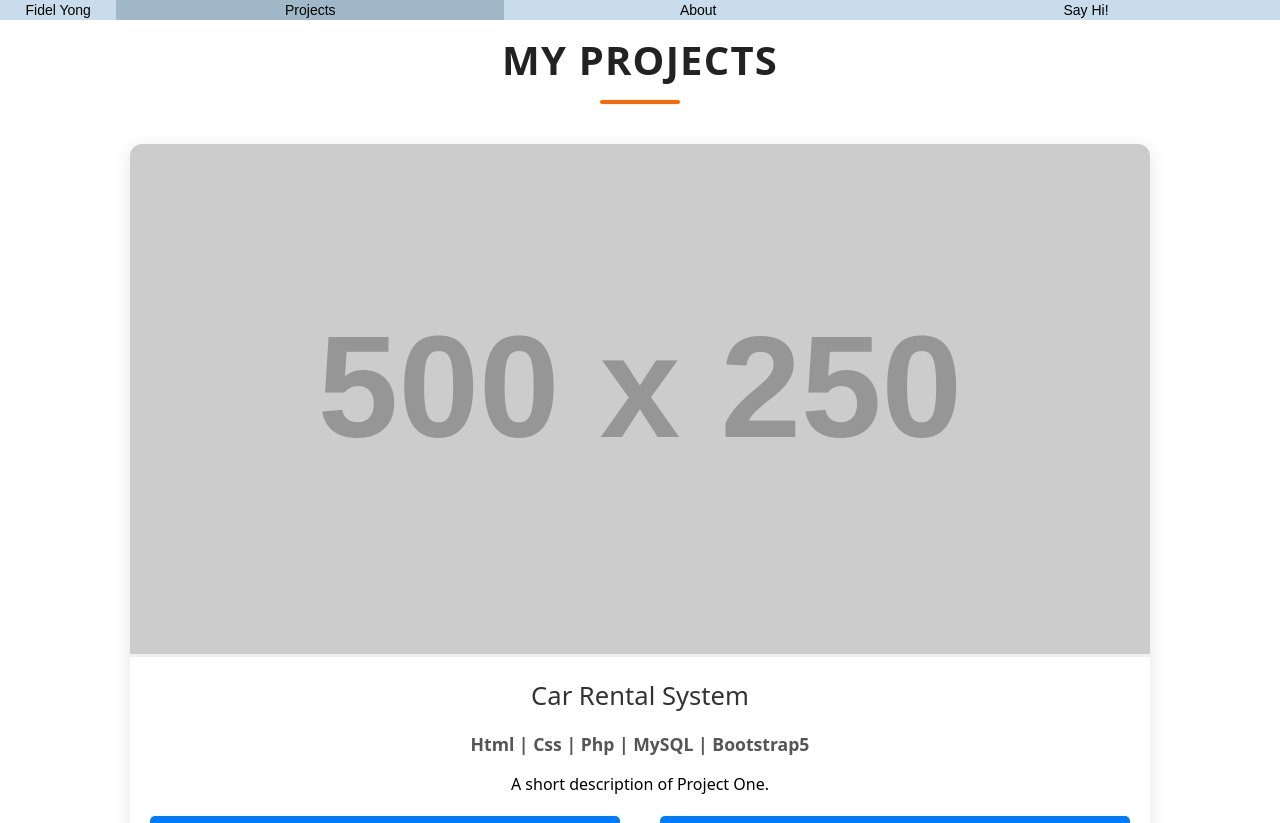
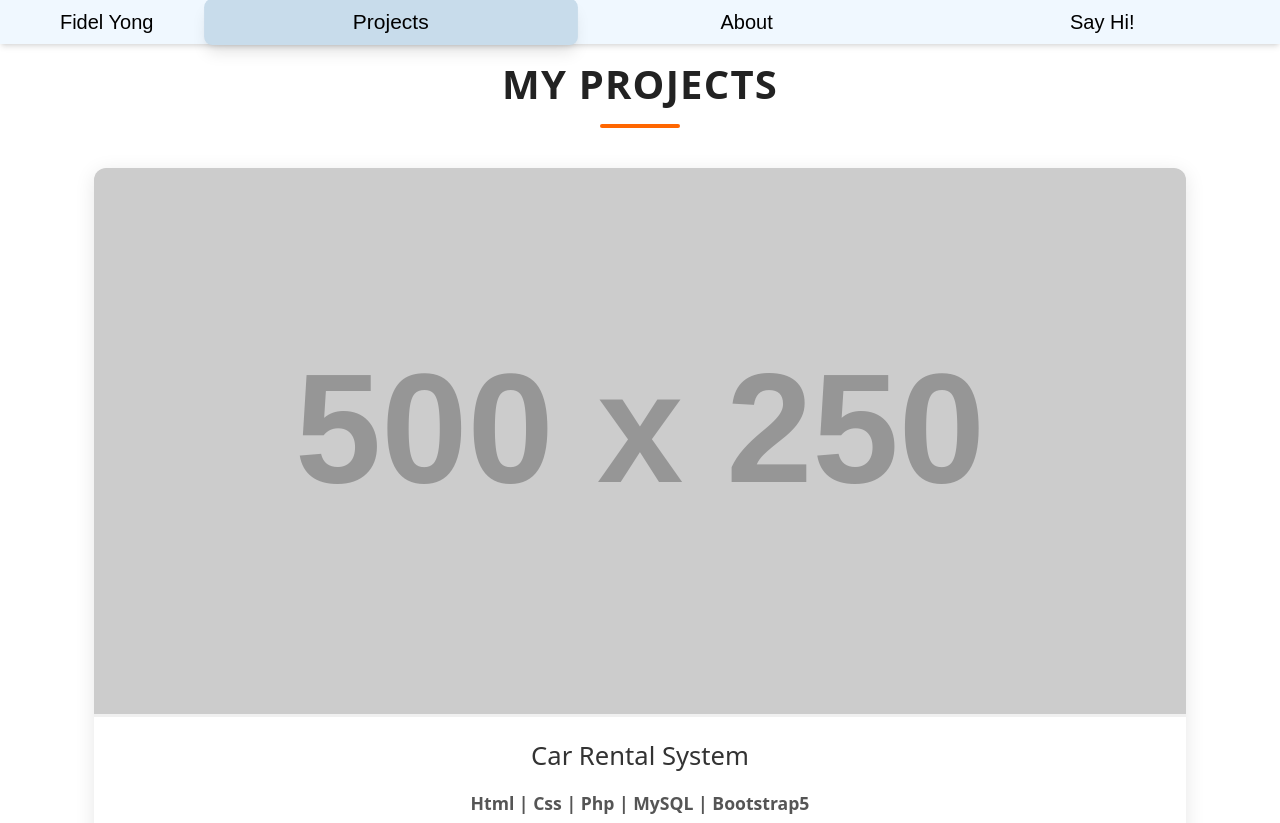
Before and after one commit to FidHackU/fidPortfolio, a React (Vite) app: page /pages/Projects in a window 1280 px wide. Shown: the top 823 px of the page. Built offline with nearby package versions, Linux system fonts and the light colour scheme; a web font is replaced by a local one.

Commit message:
Edit the navbar and projects
put some animation in it and make it bigger

```diff
--- a/package.json
+++ b/package.json
@@ -10,6 +10,7 @@
     "preview": "vite preview"
   },
   "dependencies": {
+    "framer-motion": "^12.4.10",
     "react": "^18.3.1",
     "react-dom": "^18.3.1",
     "react-icons": "^5.5.0",
--- a/src/components/Navbar.css
+++ b/src/components/Navbar.css
@@ -11,6 +11,6 @@
     justify-content: center;
 }
 
-.link:hover{
+/* .link:hover{
     background-color: #C8DCEB;
-}
+} */
--- a/src/components/Navbar.jsx
+++ b/src/components/Navbar.jsx
@@ -4,41 +4,35 @@ import { Link, useLocation } from "react-router-dom";
 const Navbar = () => {
   const location = useLocation();
 
-  console.log(useLocation());
-
-  // Function to add active class
+  // Function to add active class with pop-out effect
   const getLinkClass = (path) => {
     return location.pathname === path
-      ? "w-full text-center hover:bg-[#A0B8C7] text-sm bg-[#A0B8C7]"
-      : "w-full text-center hover:bg-[#A0B8C7] text-sm";
+      ? "w-full text-center px-4 py-2 rounded-lg bg-[#C8DCEB] shadow-lg scale-105 transform transition-all duration-300"
+      : "w-full text-center px-4 py-2 rounded-lg hover:bg-[#DEE9F2] transition-all duration-300";
   };
 
+  // function getLinkClass(path) {
+  //   if (location.pathname === path) {
+  //     return "w-full text-center px-4 py-2 rounded-lg bg-[#A0B8C7] shadow-lg scale-105 transform transition-all duration-300";
+  //   } else {
+  //     return "w-full text-center px-4 py-2 rounded-lg hover:bg-[#C8DCEB] transition-all duration-300";
+  //   }
+  // }
+
   return (
-    <nav className="bg-[#C8DCEB] flex items-center">
-      <Link
-        className="w-32 text-center text-sm font-prism"
-        to="/pages/HomePage"
-      >
+    <nav className="navbar flex items-center text-xl font-prism shadow-md">
+      <Link className="w-64 text-center" to="/pages/HomePage">
         Fidel Yong
       </Link>
 
-      <div className="w-full flex justify-space-around font-prism">
-        <Link
-          className={getLinkClass("/pages/Projects")}
-          to="/pages/Projects"
-        >
+      <div className="w-full h-full flex justify-around items-center">
+        <Link className={getLinkClass("/pages/Projects")} to="/pages/Projects">
           Projects
         </Link>
-        <Link
-          className={getLinkClass("/pages/AboutPage")}
-          to="/pages/AboutPage"
-        >
+        <Link className={getLinkClass("/pages/AboutPage")} to="/pages/AboutPage">
           About
         </Link>
-        <Link
-          className={getLinkClass("/pages/Contacts")}
-          to="/pages/Contacts"
-        >
+        <Link className={getLinkClass("/pages/Contacts")} to="/pages/Contacts">
           Say Hi!
         </Link>
       </div>
--- a/src/pages/Projects.css
+++ b/src/pages/Projects.css
@@ -20,7 +20,7 @@
 }
 
 .projects-container {
-    max-width: 1200px; /* Limit the max width for a clean design */
+    max-width: 1400px; /* Limit the max width for a clean design */
     margin: 0 auto; /* Center the container */
     padding: 10px 20px; /* Add padding for spacing */
     text-align: center;
```
Also changed, not shown: 1 other file (tests, documents, lock files or other folders).
